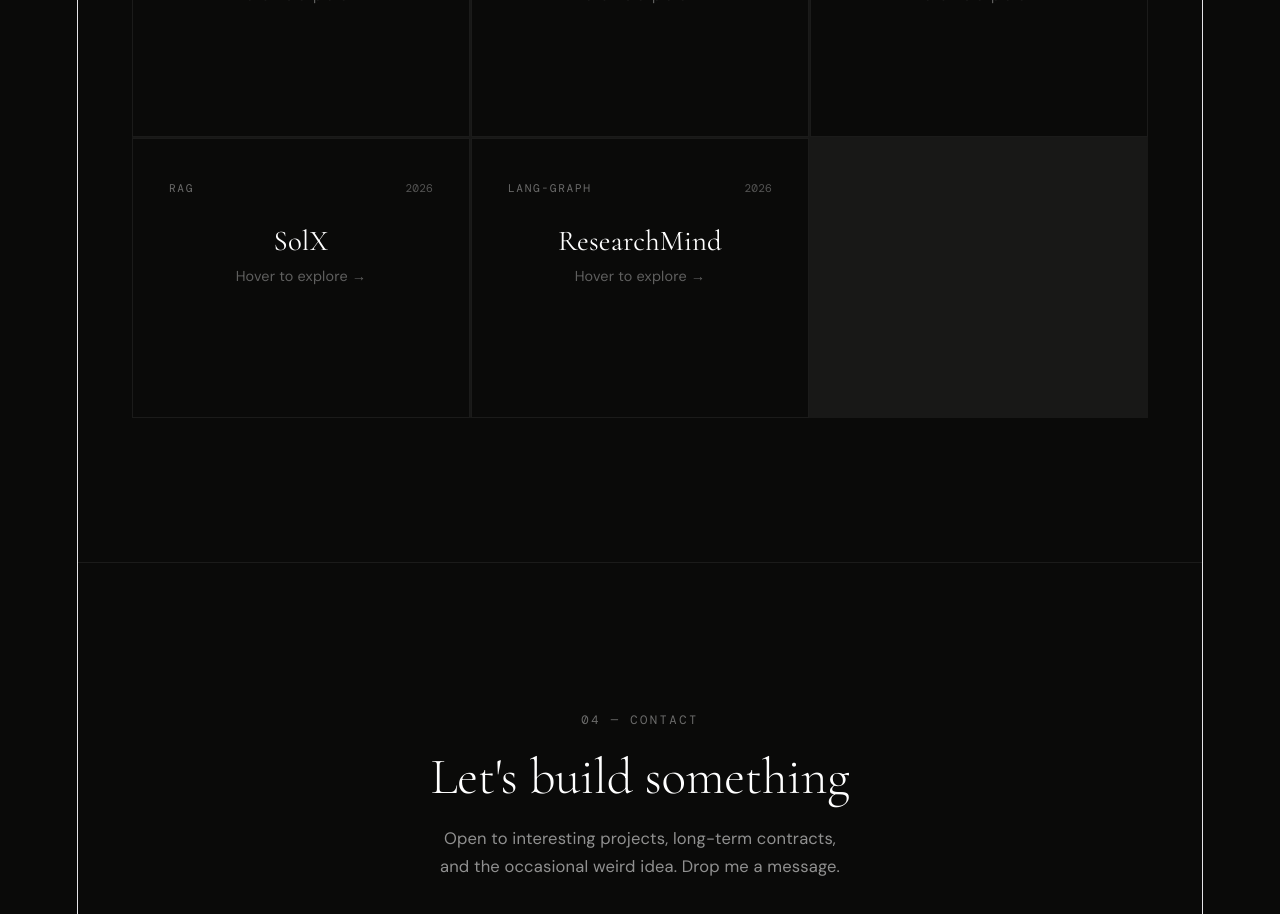
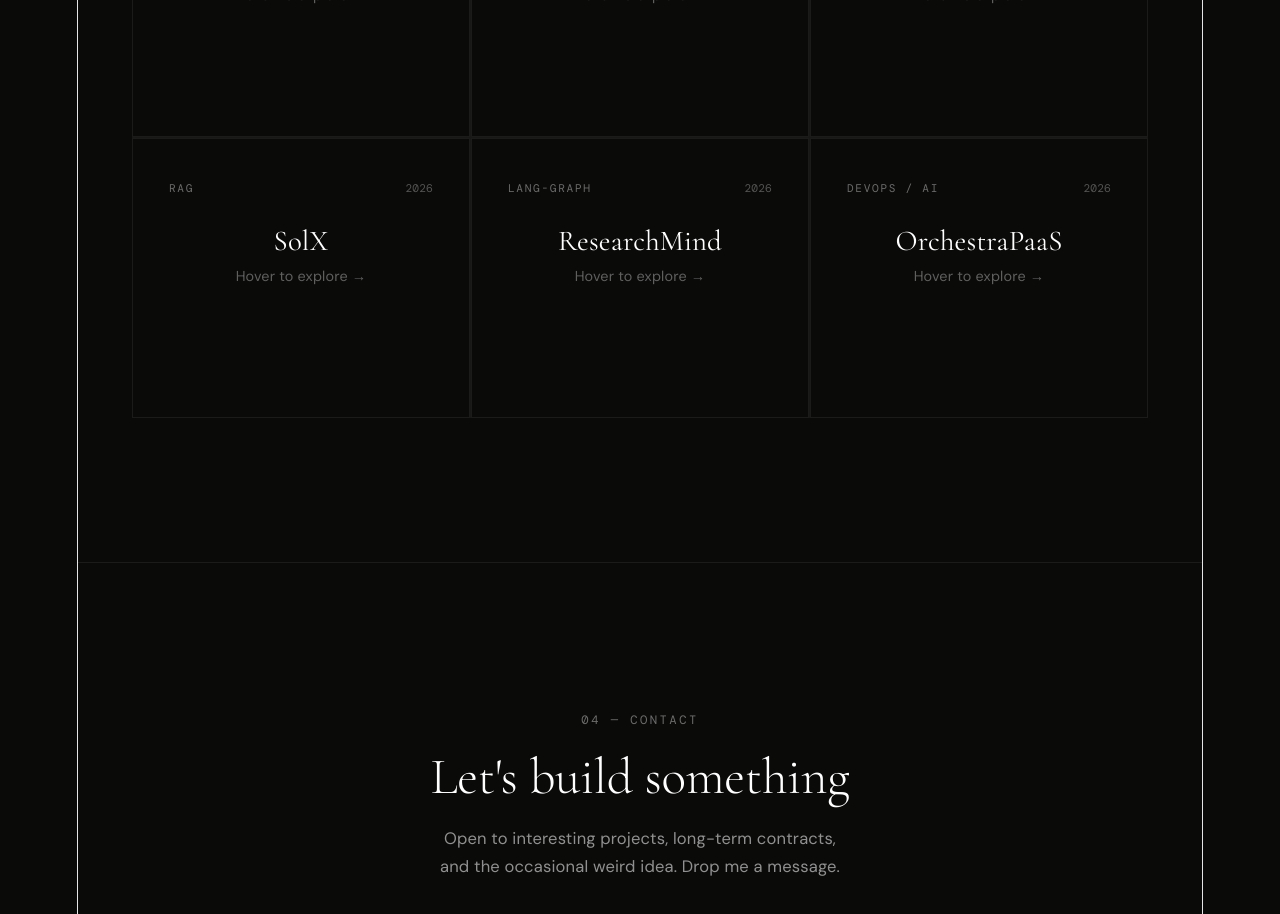
Before and after one commit to Chandan11232/portfolio, a React (Vite) app: page / in a window 1280 px wide. Shown: the part 2060-2974 px from the top of the page. Built offline with nearby package versions, Linux system fonts and the light colour scheme; a web font is replaced by a local one.

Commit message:
Added another project

```diff
--- a/src/portfolio.jsx
+++ b/src/portfolio.jsx
@@ -56,6 +56,15 @@ const PROJECTS = [
     description:
       "multi-iteration AI research agent with iterative retrieval that uses lang-graph.",
     stack: ["Langchain", "File Handling", "Python", "Linux", "lang-graph"],
+  },
+  {
+    id: 6,
+    title: "OrchestraPaaS",
+    year: "2026",
+    tag: "DevOps / AI",
+    description:
+      "A production-grade AI-powered Micro-PaaS that synthesizes, containerizes, and deploys full-stack web applications on-demand. Features a custom reverse-proxy, real-time WebSocket orchestration, and persistent volume management.",
+    stack: ["Docker API", "Node.js", "Ollama", "Socket.io", "SQLite"],
   },
 ];
 
```
